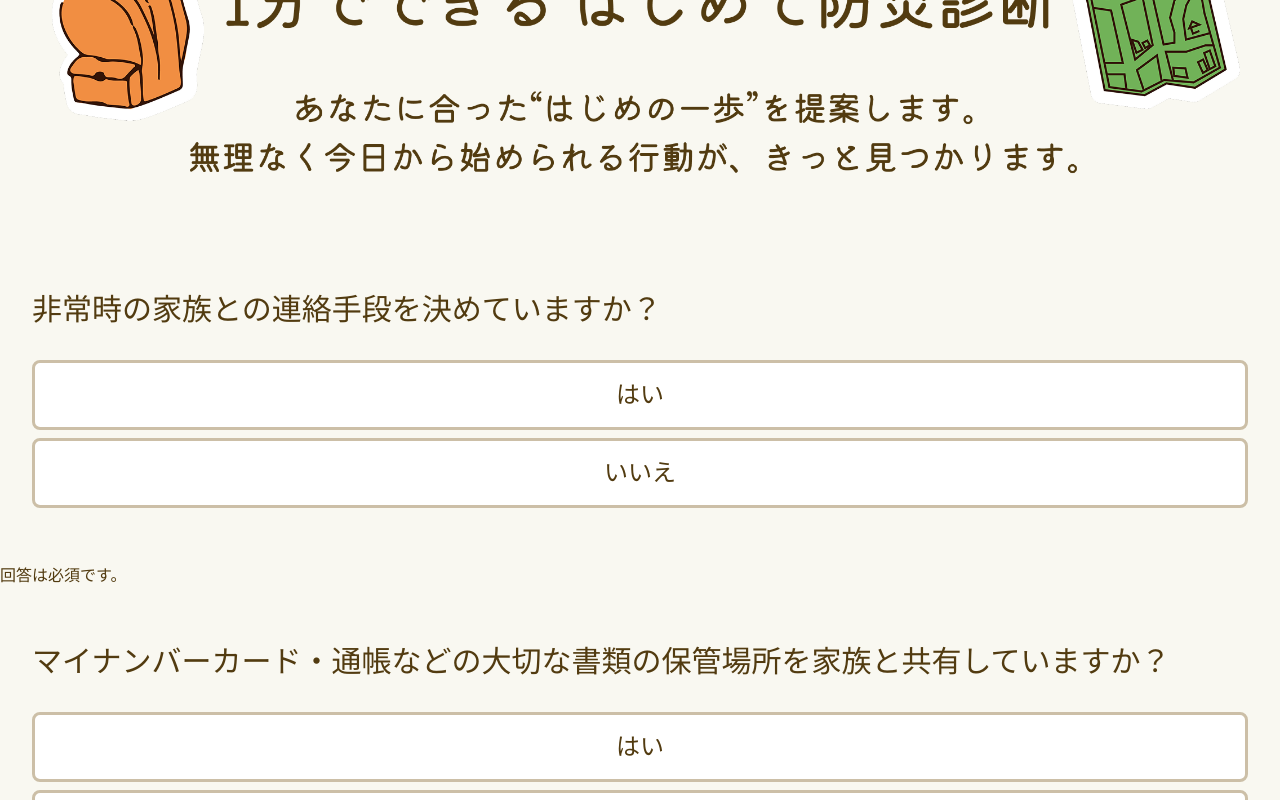
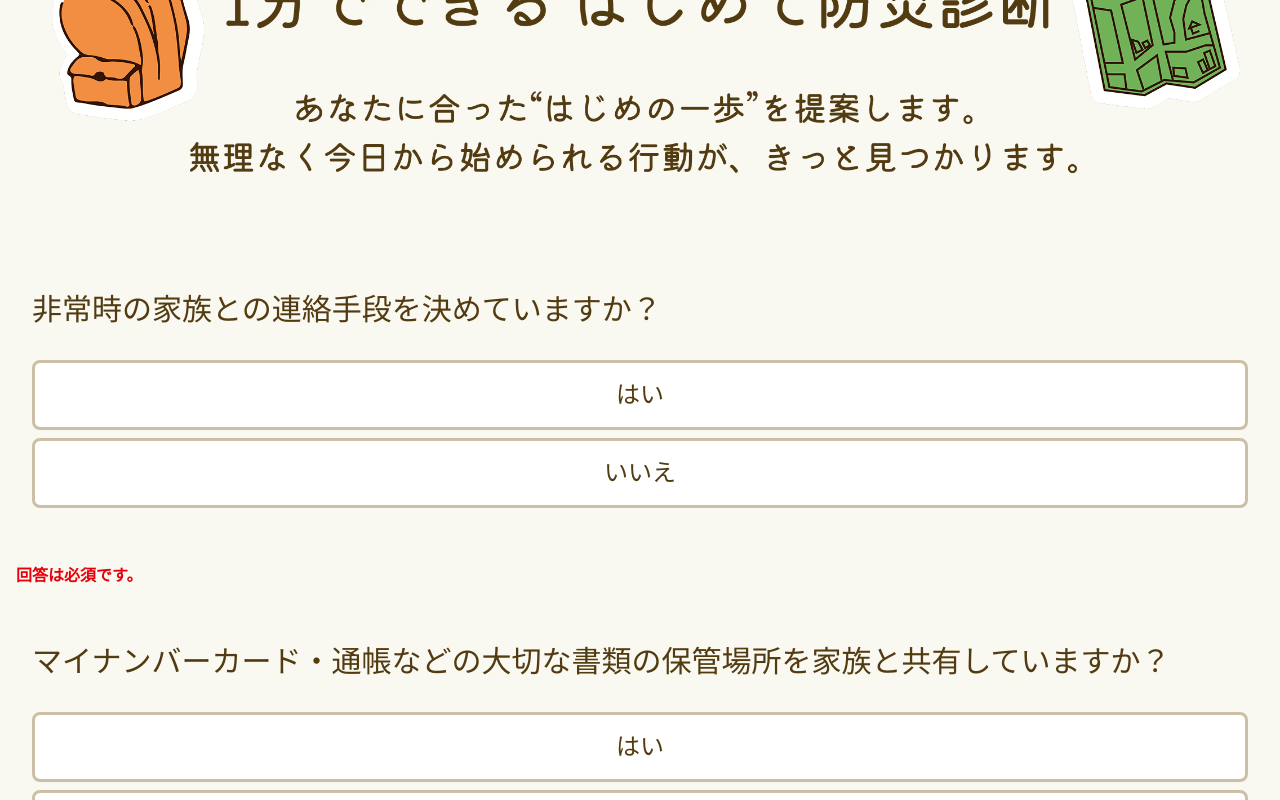
Before and after one commit to funswift/2025swift-C-disaster-prevention, a Next.js app: page /posts/question in a window 1280 px wide. Both pictures are taken after a click on the button "診断結果へ→". Shown: the part 225-1025 px from the top of the page. Built offline with nearby package versions, Linux system fonts and the light colour scheme; a web font is replaced by a local one.

Commit message:
エラーメッセージの色変更

```diff
--- a/app/posts/question/page.tsx
+++ b/app/posts/question/page.tsx
@@ -142,7 +142,7 @@
 
           {/* エラーメッセージの表示 */}
           {errors[question.id] && (
-            <p className="text-danger mt-2 fw-bold">
+            <p className="text-red-600 mt-2 font-bold px-4">
               {errors[question.id]}
             </p>
           )}
```
